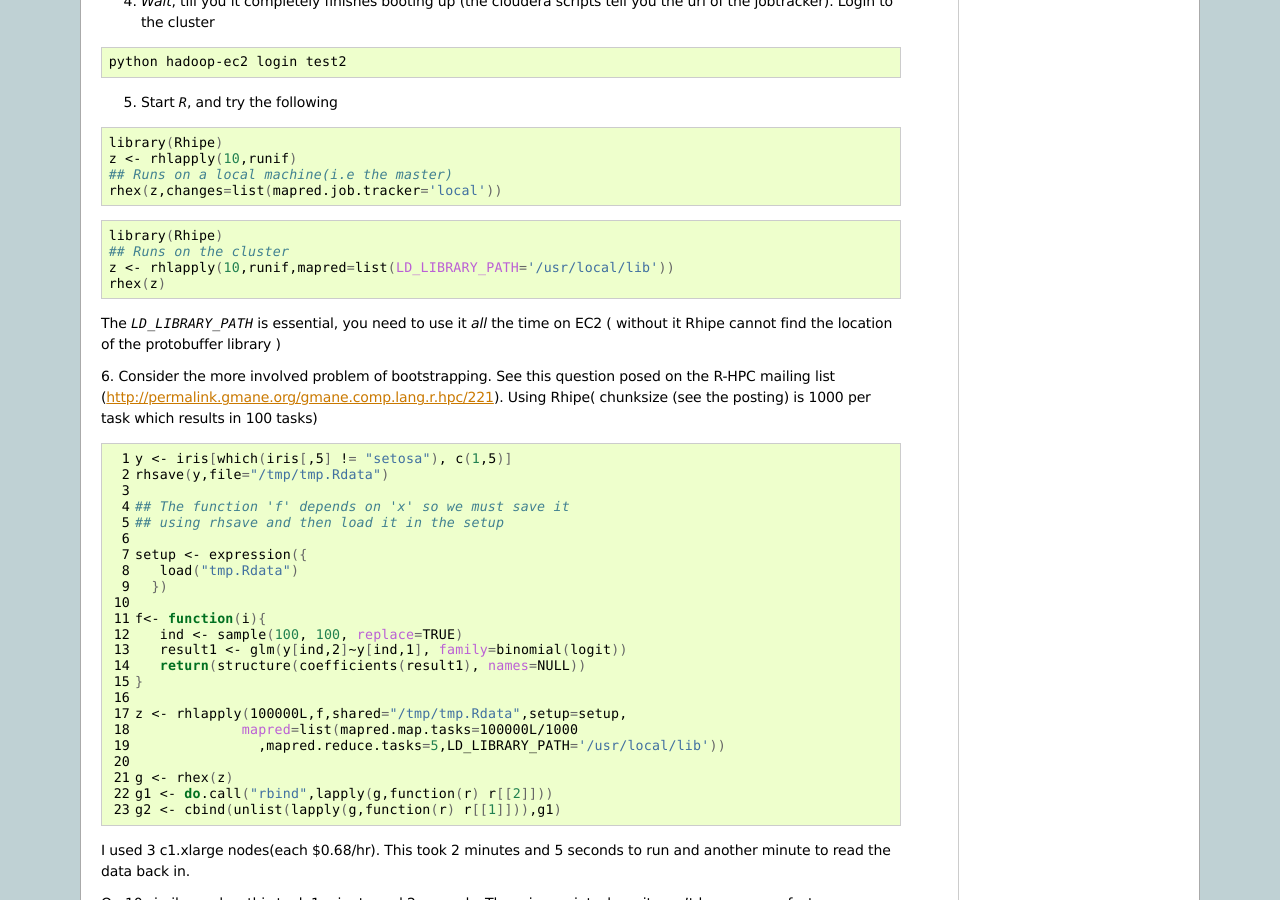
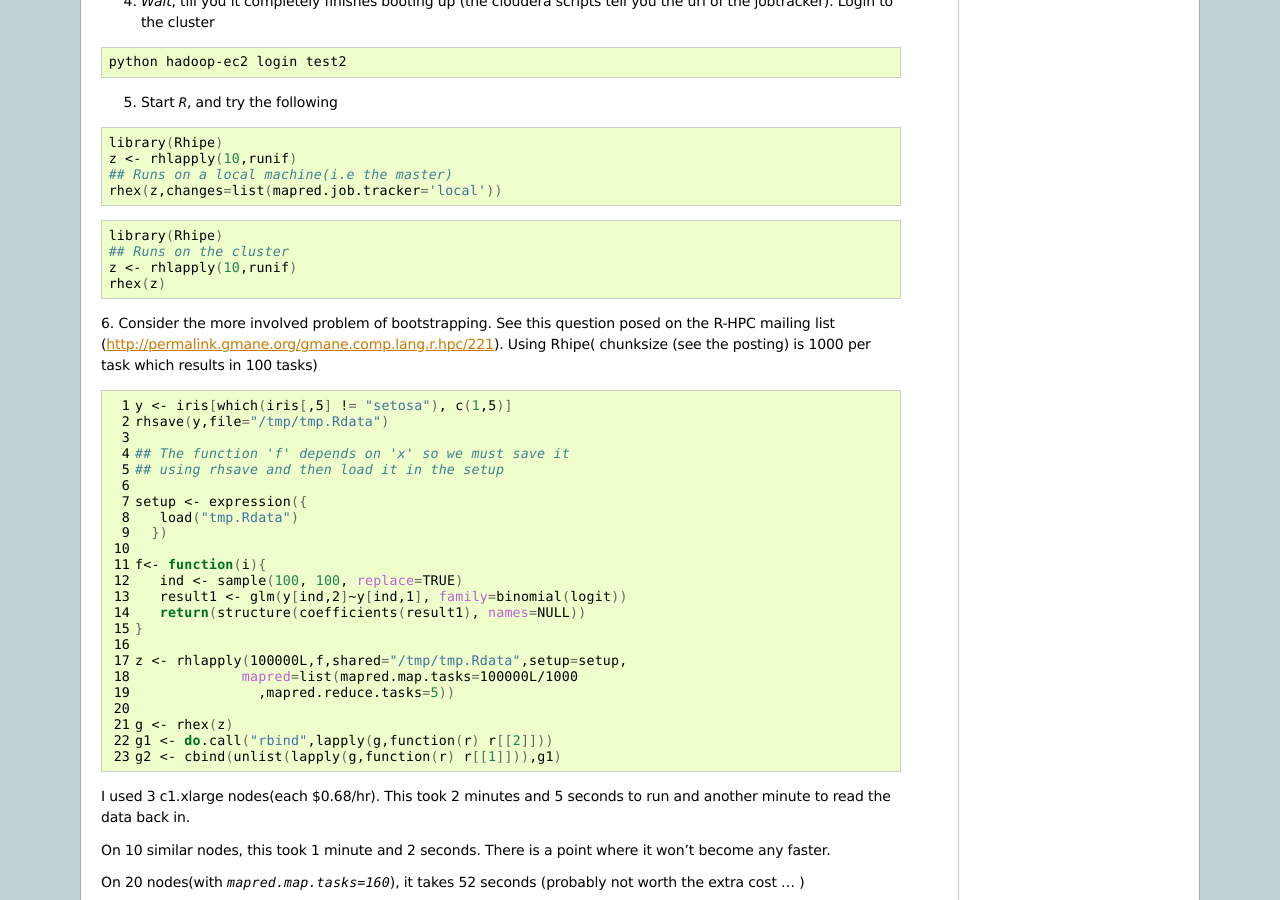
Before and after one commit to delta-rho/RHIPE, a Sphinx documentation site: the page built from doc/ec2.rst, in a window 1280 px wide and 900 px high, scrolled down 716 px. Built offline with Sphinx 7.4.7, drawn with Linux system fonts in a browser that asks for light colours; formulas are drawn with MathJax 3.

Commit message:
Fixing tags

```diff
--- a/doc/ec2.rst
+++ b/doc/ec2.rst
@@ -65,10 +65,10 @@ The number (3) must be greater than 1.
 
  library(Rhipe)
  ## Runs on the cluster
- z <- rhlapply(10,runif,mapred=list(LD_LIBRARY_PATH='/usr/local/lib'))
+ z <- rhlapply(10,runif)
  rhex(z)
 
-The `LD_LIBRARY_PATH` is essential, you need to use it *all* the time on EC2 ( without it Rhipe cannot find the location of the protobuffer library )
+
 
 6. Consider the more involved problem of bootstrapping. See this question posed on the
 R-HPC mailing list (http://permalink.gmane.org/gmane.comp.lang.r.hpc/221).
@@ -94,7 +94,7 @@ Using Rhipe( chunksize (see the posting) is 1000 per task which results in 100 t
 
  z <- rhlapply(100000L,f,shared="/tmp/tmp.Rdata",setup=setup,
               mapred=list(mapred.map.tasks=100000L/1000
-                ,mapred.reduce.tasks=5,LD_LIBRARY_PATH='/usr/local/lib'))
+                ,mapred.reduce.tasks=5))
 
  g <- rhex(z)
  g1 <- do.call("rbind",lapply(g,function(r) r[[2]]))
```
Also changed, not shown: 4 other files.
